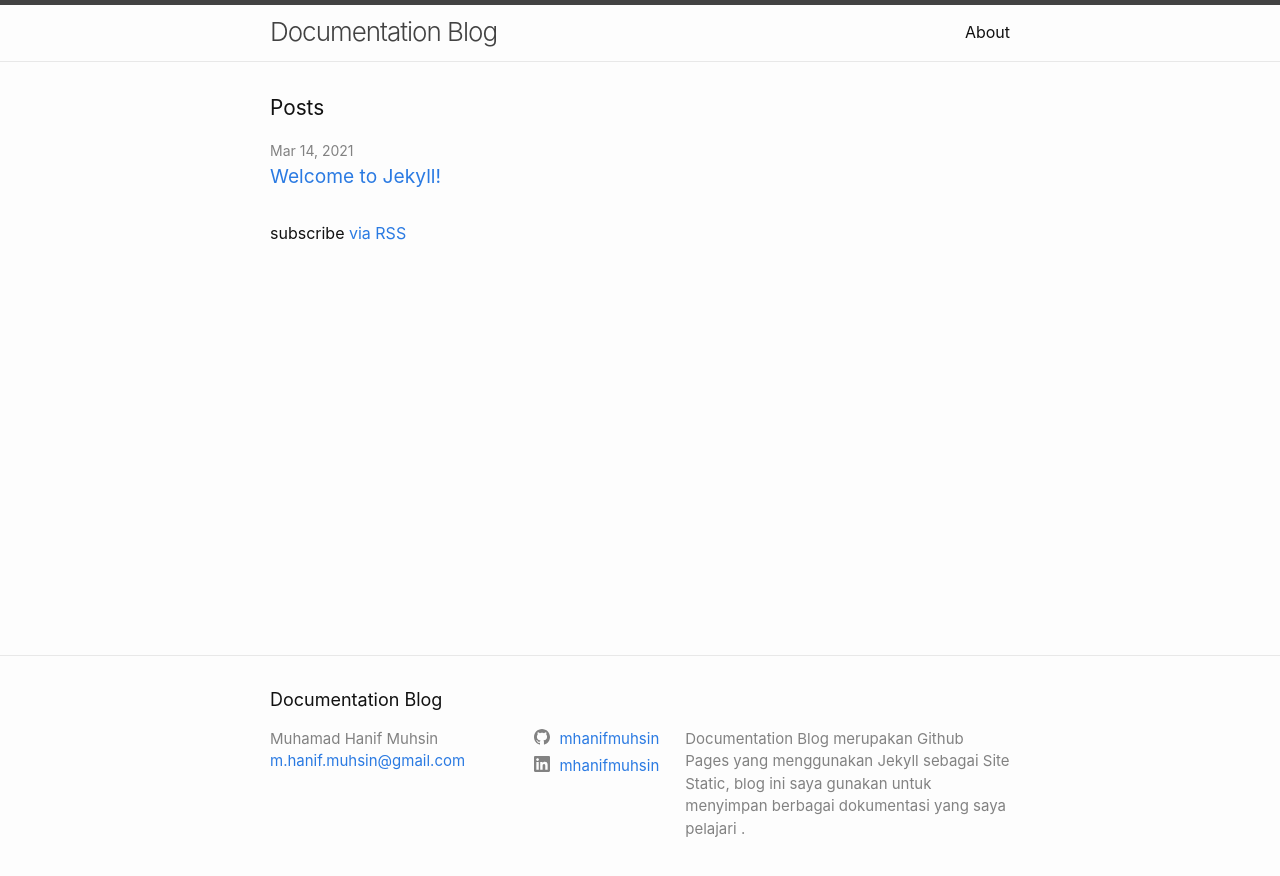
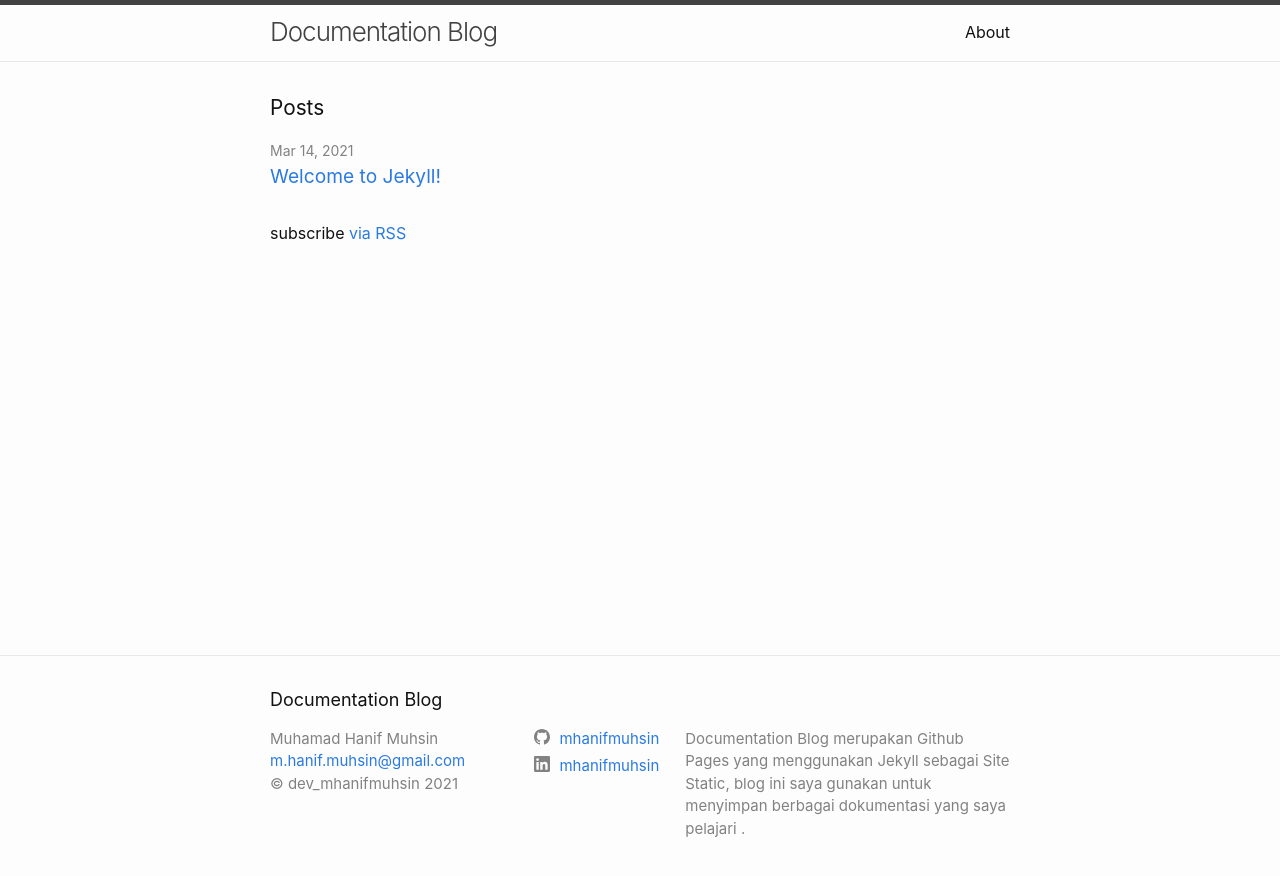
Before and after one commit to mhanifmuhsin/m-docs, a Jekyll site: the page built from index.markdown, in a window 1280 px wide. Shown: the top 876 px of the page. Built offline with Jekyll 4.4.1, drawn with Linux system fonts in a browser that asks for light colours.

Commit message:
add copyright

```diff
--- a/_config.yml
+++ b/_config.yml
@@ -31,7 +31,7 @@ linkedin_username: mhanifmuhsin
 
 author: Muhamad Hanif Muhsin
 
-copyright: "mhanifmuhsin"
+copyright: "dev_mhanifmuhsin"
 
 
 
--- a/_includes/footer.html
+++ b/_includes/footer.html
@@ -18,6 +18,9 @@
             {%- if site.email -%}
             <li><a class="u-email" href="mailto:{{ site.email }}">{{ site.email }}</a></li>
             {%- endif -%}
+            {%- if site.copyright -%}
+            <li>&copy; {{site.copyright}} {{'now' | date: "%Y"}}</li>
+            {%- endif -%}
         </ul>
       </div>
 
```
